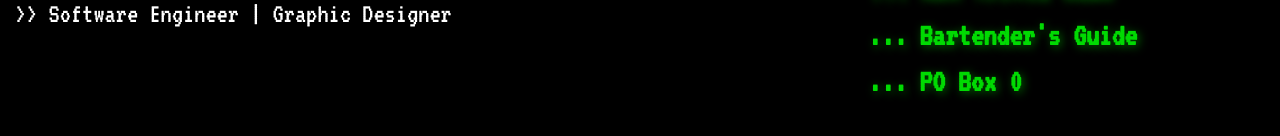
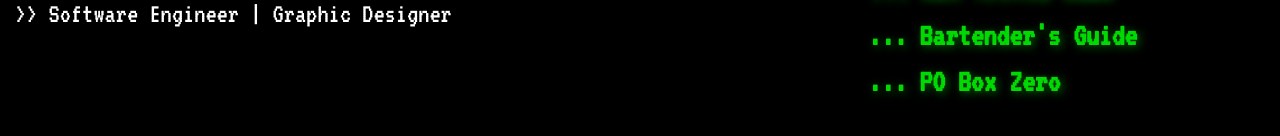
Before and after one commit to amarukot/apm-web-portfolio, a React (Create React App) app: page / in a window 1280 px wide. Shown: the part 270-406 px from the top of the page. Built offline with nearby package versions, Linux system fonts and the light colour scheme.

Commit message:
links added to projects

```diff
--- a/src/components/SideBar.js
+++ b/src/components/SideBar.js
@@ -10,13 +10,19 @@ function SideBar() {
         <h2>>> PROJECTS:</h2>
       </div>
       <div className="proj-list">
-        <h2>... NBA Trivia Game</h2>
+        <a href="http://bit.ly/APM-NBA_Trivia" target="_blank">
+          <h2>... NBA Trivia Game</h2>
+        </a>
       </div>
       <div className="proj-list">
-        <h2>... Bartender's Guide</h2>
+        <a href="http://bit.ly/APM-BartendersGuide" target="_blank">
+          <h2>... Bartender's Guide</h2>
+        </a>
       </div>
       <div className="proj-list">
-        <h2>... PO Box 0</h2>
+        <a href="http://bit.ly/APM-PoBoxZero" target="_blank">
+          <h2>... PO Box Zero</h2>
+        </a>
       </div>
     </div>
   );
```
